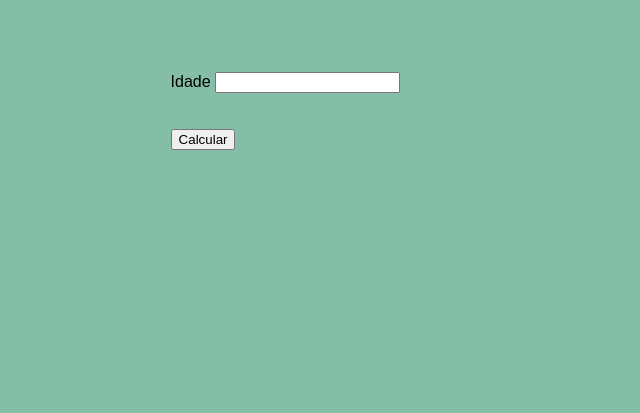
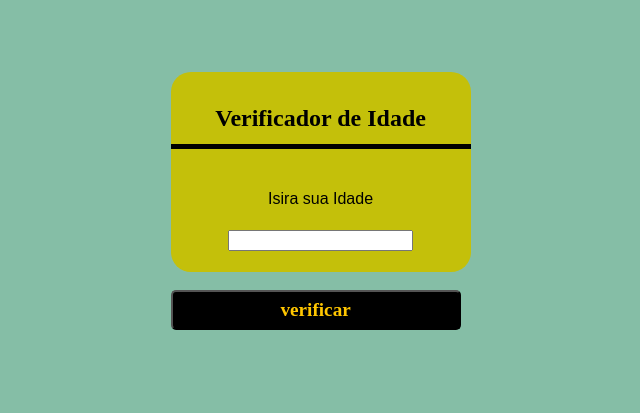
Before and after one commit to Yunnakym/Programacao_Web, a plain HTML site: page Aula 3/IDADE/index.html in a window 1280 px wide. Shown: the whole page, without its empty margins (303-943 px from the left). Drawn offline with Linux system fonts and the light colour scheme.

Commit message:
versão 2
Modificação HTML, JS

```diff
--- a/Aula 3/IDADE/idade.js
+++ b/Aula 3/IDADE/idade.js
@@ -1,12 +1,19 @@
 
-function calcular(){
+function verificar(){
     let idade = Number(document.getElementById("idade").value);
+    let imgVerifica = document.getElementById("imgVerifica");
 
     if(idade >= 18){
-        resultado.innerHTML = "Idade maior que 18, acesso liberado! "
+      // resultado.innerHTML = "Idade maior que 18, acesso liberado! "
+       alert("Idade maior que 18, acesso liberado!")
+
+        imgVerifica.src = "aprovado.png"
     }
 
     else{
-        resultado.innerHTML = "Aesso Negado!"
+        //resultado.innerHTML = "Acesso Negado!"
+        alert("Acesso Negado!")
+
+        imgVerifica.src = "negado.png"
     }
 }
--- a/Aula 3/IDADE/index.html
+++ b/Aula 3/IDADE/index.html
@@ -7,15 +7,17 @@
     <link rel="stylesheet" href="style.css">
 </head>
 <body>
-    <form>
-        <label>Idade</label>
+
+    <form class="container">
+        <div class="title"> Verificador de Idade </div>
+        <label>Isira sua Idade</label>
         <input type="number" id="idade">
-        <br>
-        <br>
     </form>
     <br>
-    <button onclick="calcular()">Calcular</button>
+    <button onclick="verificar()">verificar</button>
+    <img src="" alt="" id= "imgVerifica" width="300">
     <p id="resultado"></p>
-</body>
+
+</main>
 <script src="idade.js"></script>
 </html>
--- a/Aula 3/IDADE/style.css
+++ b/Aula 3/IDADE/style.css
@@ -5,3 +5,36 @@ body{
     padding: 4em;
     margin-left: 32%;
 }
+.title{
+    display: flex;
+    justify-content: center;
+    align-items: center;
+    width: 100%;
+    height: 50px;
+    font: bold 1.5rem serif;
+    border-bottom: solid 5px black; /*coloca essa borda preta abaixo do titulo*/
+    margin-bottom: 20px;
+  }
+.input label {
+    font: bold 1.5rem serif;
+  }
+  .container{
+    display: flex;
+    flex-direction: column;
+    background: rgb(196, 192, 10);
+    width: 300px;
+    height: 200px;
+    align-items: center;
+    justify-content: space-evenly;
+    border-radius: 20px;
+  }
+button{
+    width: 290px;
+    height: 40px;
+    font: bold 1.2rem serif;
+    background: #000;
+    color: rgb(255,198,0);
+    outline: none;
+    border-radius: 5px;
+    cursor: pointer;
+}
```
Also changed, not shown: Aula 3/IDADE/aprovado.png (added), Aula 3/IDADE/negado.png (added).
